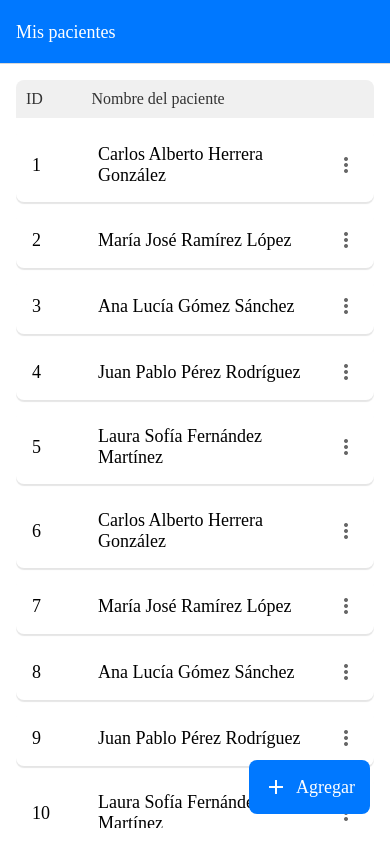
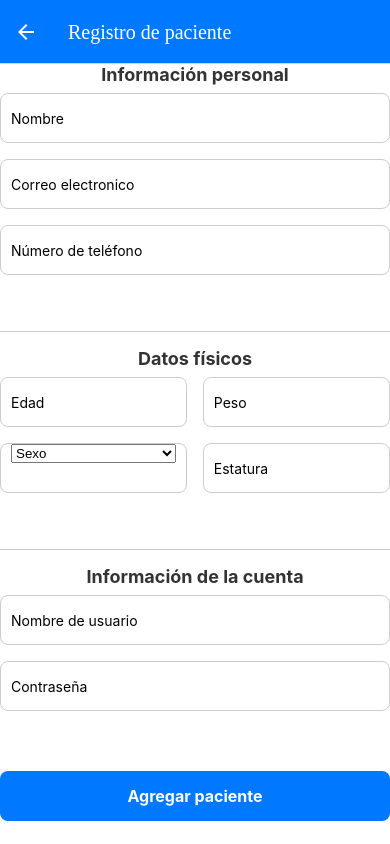
Before and after one commit to NoeOnDev/BodyMeasure, a React Native app: screen /Register in a window 390 px wide. Built offline with nearby package versions, Linux system fonts and the light colour scheme.

Commit message:
feat: Add RegisterScreen component for patient registration

```diff
--- a/package.json
+++ b/package.json
@@ -10,6 +10,7 @@
     "test": "jest"
   },
   "dependencies": {
+    "@react-native-picker/picker": "^2.7.7",
     "@react-navigation/native": "^6.1.18",
     "@react-navigation/native-stack": "^6.11.0",
     "react": "18.2.0",
--- a/src/components/screens/PatientsScreen.tsx
+++ b/src/components/screens/PatientsScreen.tsx
@@ -10,6 +10,7 @@ import {
 } from 'react-native';
 import Icon from 'react-native-vector-icons/MaterialIcons';
 import {styles} from '../styles/PatientsAllStyles';
+import {useNavigation} from '@react-navigation/native';
 
 interface Patient {
   id: number;
@@ -42,6 +43,7 @@ export const PatientsScreen = (): React.JSX.Element => {
   );
   const scaleValue = useRef(new Animated.Value(1)).current;
   const pressAnimValue = useRef(new Animated.Value(1)).current;
+  const navigation = useNavigation();
 
   const toggleMenu = (id: number, top: number, left: number) => {
     if (selectedPatientId === id) {
@@ -165,7 +167,8 @@ export const PatientsScreen = (): React.JSX.Element => {
             activeOpacity={0.9}
             style={styles.addButton}
             onPressIn={handlePressIn}
-            onPressOut={handlePressOut}>
+            onPressOut={handlePressOut}
+            onPress={() => navigation.navigate('Register')}>
             <Icon name="add" size={24} color="#fff" />
             <Text style={styles.addButtonText}>Agregar</Text>
           </TouchableOpacity>
--- /dev/null
+++ b/src/components/screens/RegisterScreen.tsx
@@ -0,0 +1,135 @@
+import React, {useState} from 'react';
+import {
+  SafeAreaView,
+  ScrollView,
+  Text,
+  TextInput,
+  View,
+  TouchableOpacity,
+} from 'react-native';
+import {Picker} from '@react-native-picker/picker';
+import {styles} from '../styles/RegisterStyles';
+
+export const RegisterScreen = (): React.JSX.Element => {
+  const [personalInfo, setPersonalInfo] = useState({
+    name: '',
+    email: '',
+    phone: '',
+  });
+  const [physicalData, setPhysicalData] = useState({
+    age: '',
+    weight: '',
+    gender: '',
+    height: '',
+  });
+  const [accountInfo, setAccountInfo] = useState({
+    username: '',
+    password: '',
+  });
+
+  return (
+    <SafeAreaView style={styles.container}>
+      <ScrollView contentContainerStyle={styles.scrollViewContent}>
+        <View style={styles.section}>
+          <Text style={styles.sectionTitle}>Información personal</Text>
+          <TextInput
+            style={styles.input}
+            placeholder="Nombre"
+            value={personalInfo.name}
+            onChangeText={text =>
+              setPersonalInfo({...personalInfo, name: text})
+            }
+          />
+          <TextInput
+            style={styles.input}
+            placeholder="Correo electronico"
+            value={personalInfo.email}
+            onChangeText={text =>
+              setPersonalInfo({...personalInfo, email: text})
+            }
+          />
+          <TextInput
+            style={styles.input}
+            placeholder="Número de teléfono"
+            value={personalInfo.phone}
+            onChangeText={text =>
+              setPersonalInfo({...personalInfo, phone: text})
+            }
+          />
+        </View>
+
+        <View style={styles.divider} />
+
+        <View style={styles.section}>
+          <Text style={styles.sectionTitle}>Datos físicos</Text>
+          <View style={styles.row}>
+            <TextInput
+              style={[styles.input, styles.smallInput]}
+              placeholder="Edad"
+              value={physicalData.age}
+              onChangeText={text =>
+                setPhysicalData({...physicalData, age: text})
+              }
+            />
+            <TextInput
+              style={[styles.input, styles.smallInput]}
+              placeholder="Peso"
+              value={physicalData.weight}
+              onChangeText={text =>
+                setPhysicalData({...physicalData, weight: text})
+              }
+            />
+          </View>
+          <View style={styles.row}>
+            <View style={[styles.input, styles.smallInput]}>
+              <Picker
+                selectedValue={physicalData.gender}
+                onValueChange={itemValue =>
+                  setPhysicalData({...physicalData, gender: itemValue})
+                }>
+                <Picker.Item label="Sexo" value="" />
+                <Picker.Item label="Masculino" value="Masculino" />
+                <Picker.Item label="Femenino" value="Femenino" />
+              </Picker>
+            </View>
+            <TextInput
+              style={[styles.input, styles.smallInput]}
+              placeholder="Estatura"
+              value={physicalData.height}
+              onChangeText={text =>
+                setPhysicalData({...physicalData, height: text})
+              }
+            />
+          </View>
+        </View>
+
+        <View style={styles.divider} />
+
+        <View style={styles.section}>
+          <Text style={styles.sectionTitle}>Información de la cuenta</Text>
+          <TextInput
+            style={styles.input}
+            placeholder="Nombre de usuario"
+            value={accountInfo.username}
+            onChangeText={text =>
+              setAccountInfo({...accountInfo, username: text})
+            }
+          />
+          <TextInput
+            style={styles.input}
+            placeholder="Contraseña"
+            secureTextEntry
+            value={accountInfo.password}
+            onChangeText={text =>
+              setAccountInfo({...accountInfo, password: text})
+            }
+          />
+        </View>
+
+        <TouchableOpacity activeOpacity={0.8} style={styles.button}>
+          <Text style={styles.buttonText}>Agregar paciente</Text>
+        </TouchableOpacity>
+      </ScrollView>
+    </SafeAreaView>
+  );
+};
--- /dev/null
+++ b/src/components/styles/RegisterStyles.tsx
@@ -0,0 +1,55 @@
+import {StyleSheet} from 'react-native';
+
+export const styles = StyleSheet.create({
+  container: {
+    flex: 1,
+    backgroundColor: '#fff',
+    padding: 16,
+  },
+  scrollViewContent: {
+    flexGrow: 1,
+  },
+  section: {
+    marginBottom: 24,
+  },
+  sectionTitle: {
+    fontSize: 18,
+    fontWeight: 'bold',
+    marginBottom: 8,
+    color: '#333',
+    textAlign: 'center',
+  },
+  input: {
+    height: 50,
+    borderColor: '#ccc',
+    borderWidth: 1,
+    borderRadius: 8,
+    paddingHorizontal: 10,
+    marginBottom: 16,
+    width: '100%',
+  },
+  row: {
+    flexDirection: 'row',
+    justifyContent: 'space-between',
+  },
+  smallInput: {
+    width: '48%',
+  },
+  button: {
+    backgroundColor: '#0078FF',
+    padding: 15,
+    borderRadius: 8,
+    alignItems: 'center',
+    marginTop: 20,
+  },
+  buttonText: {
+    color: '#fff',
+    fontSize: 16,
+    fontWeight: 'bold',
+  },
+  divider: {
+    height: 1,
+    backgroundColor: '#ccc',
+    marginVertical: 16,
+  },
+});
--- a/src/containers/App.tsx
+++ b/src/containers/App.tsx
@@ -3,6 +3,7 @@ import {NavigationContainer} from '@react-navigation/native';
 import {createNativeStackNavigator} from '@react-navigation/native-stack';
 import {LoginSwitcher} from '../components/screens/LoginPatientAndDoctor';
 import {PatientsScreen} from '../components/screens/PatientsScreen';
+import {RegisterScreen} from '../components/screens/RegisterScreen';
 
 const Stack = createNativeStackNavigator();
 
@@ -17,12 +18,18 @@ const App = (): React.JSX.Element => {
           headerTintColor: '#fff',
           headerTitleStyle: {
             fontFamily: 'Montserrat-Bold',
+            fontSize: 20,
           },
         }}>
         <Stack.Screen
           name="Patients"
           component={PatientsScreen}
           options={{title: 'Mis pacientes'}}
+        />
+        <Stack.Screen
+          name="Register"
+          component={RegisterScreen}
+          options={{title: 'Registro de paciente'}}
         />
         <Stack.Screen
           name="Login"
```
Also changed, not shown: 1 other file (tests, documents, lock files or other folders).
